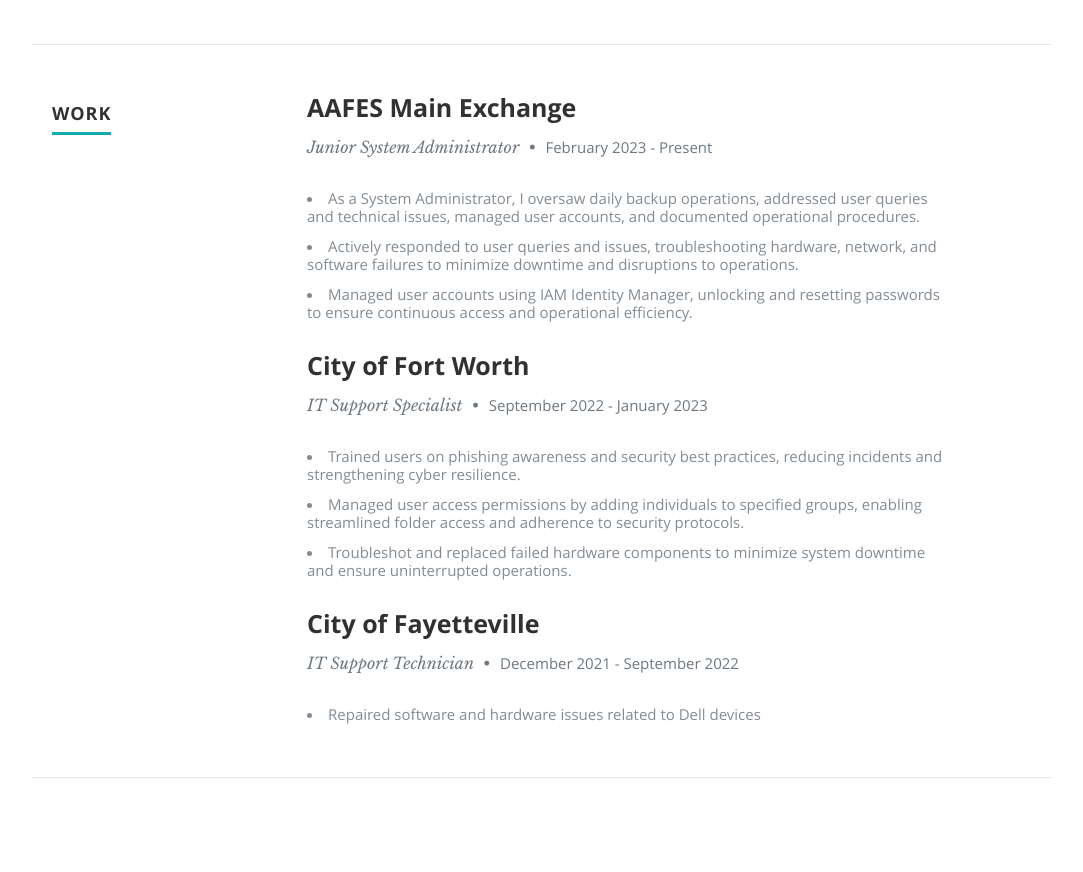
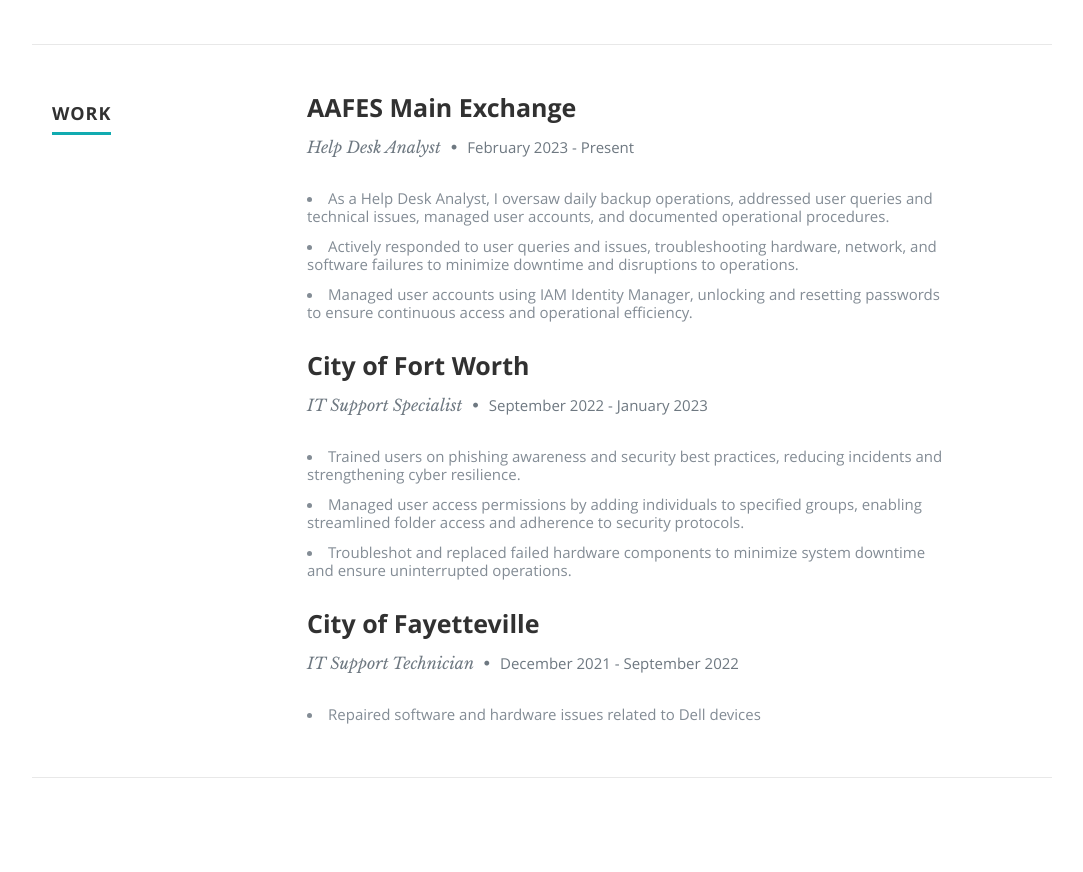
Before and after one commit to wilkins2john/azure-resume, a plain HTML site: page frontend/index.html in a window 1280 px wide. Shown: the part 1620-2492 px from the top of the page, without its empty margins (98-1181 px from the left). Drawn offline with nearby package versions, Linux system fonts and the light colour scheme; no server answers.

Commit message:
update html

```diff
--- a/frontend/index.html
+++ b/frontend/index.html
@@ -184,10 +184,10 @@
                <div class="twelve columns">
 
                   <h3>AAFES Main Exchange</h3>
-                  <p class="info">Junior System Administrator <span>&bull;</span> <em class="date">February 2023 - Present</em></p>
+                  <p class="info">Help Desk Analyst <span>&bull;</span> <em class="date">February 2023 - Present</em></p>
 
                   <p>
-                      <li>As a System Administrator, I oversaw daily backup operations, addressed user queries and technical issues, managed user accounts, and documented operational procedures.</li>
+                      <li>As a Help Desk Analyst, I oversaw daily backup operations, addressed user queries and technical issues, managed user accounts, and documented operational procedures.</li>
                       <li>Actively responded to user queries and issues, troubleshooting hardware, network, and software failures to minimize downtime and disruptions to operations.</li>
                       <li>Managed user accounts using IAM Identity Manager, unlocking and resetting passwords to ensure continuous access and operational efficiency.</li>
                   </p>
```
